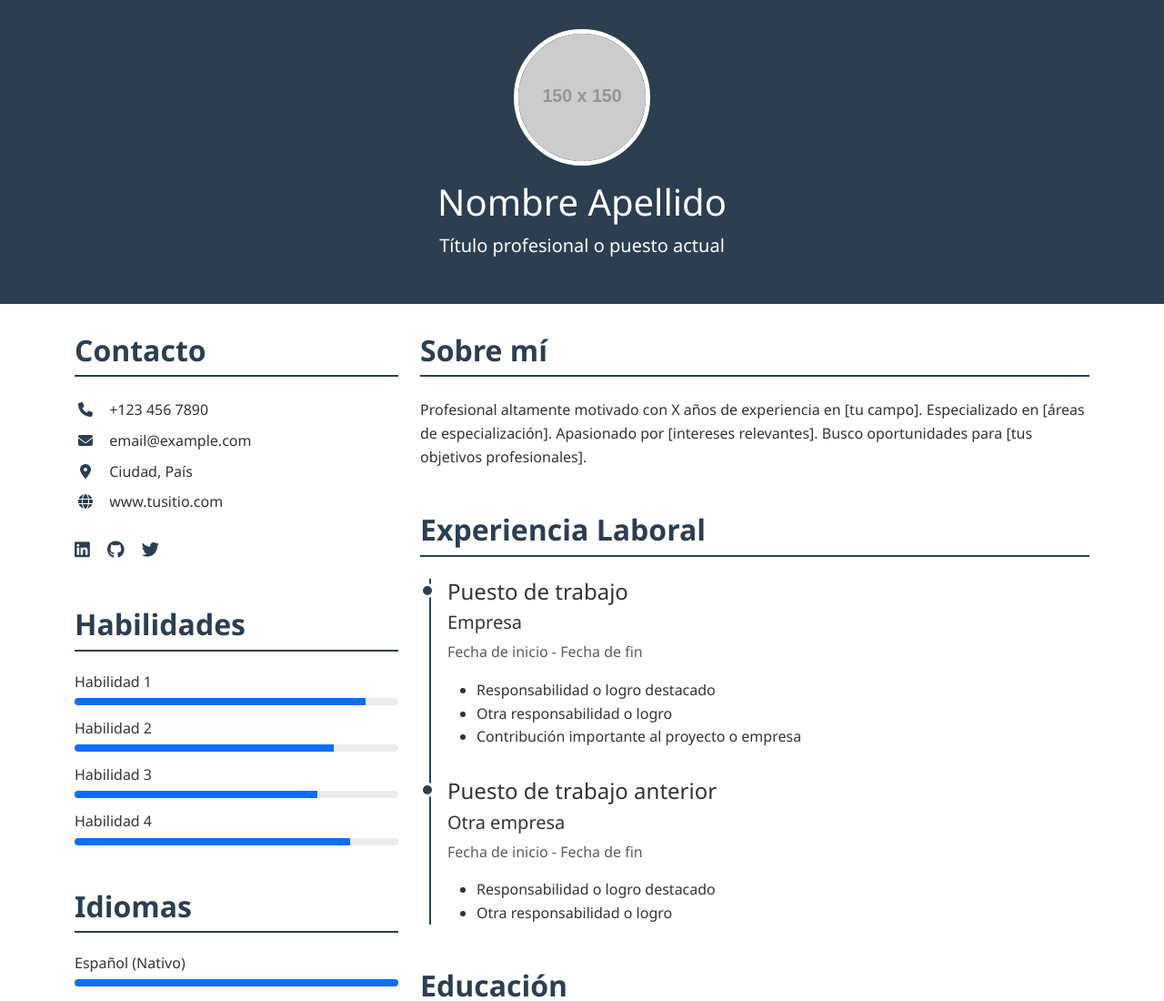
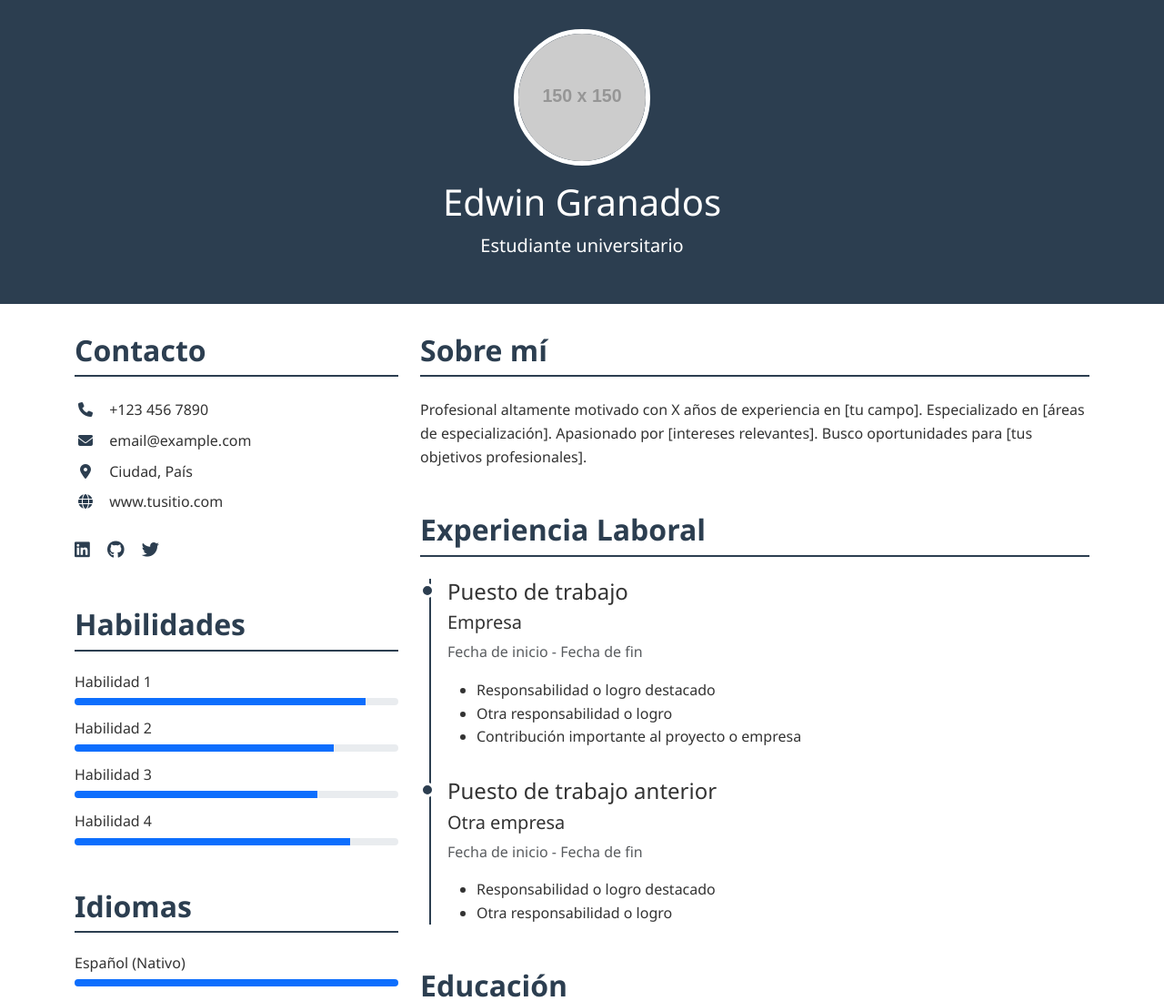
Before and after one commit to N1WDE/n1wde.github.io, a plain HTML site: page index.html in a window 1280 px wide. Shown: the top 1100 px of the page at 91% size. Drawn offline with nearby package versions, Linux system fonts and the light colour scheme; placeholder pictures from the web are drawn by us.

Commit message:
ingreso de datos test 1

```diff
--- a/index.html
+++ b/index.html
@@ -86,8 +86,8 @@
     <header class="header text-center">
         <div class="container">
             <img src="https://via.placeholder.com/150" alt="Foto de perfil" class="profile-img mb-3">
-            <h1>Nombre Apellido</h1>
-            <p class="lead">Título profesional o puesto actual</p>
+            <h1>Edwin Granados</h1>
+            <p class="lead">Estudiante universitario</p>
         </div>
     </header>
 
```
